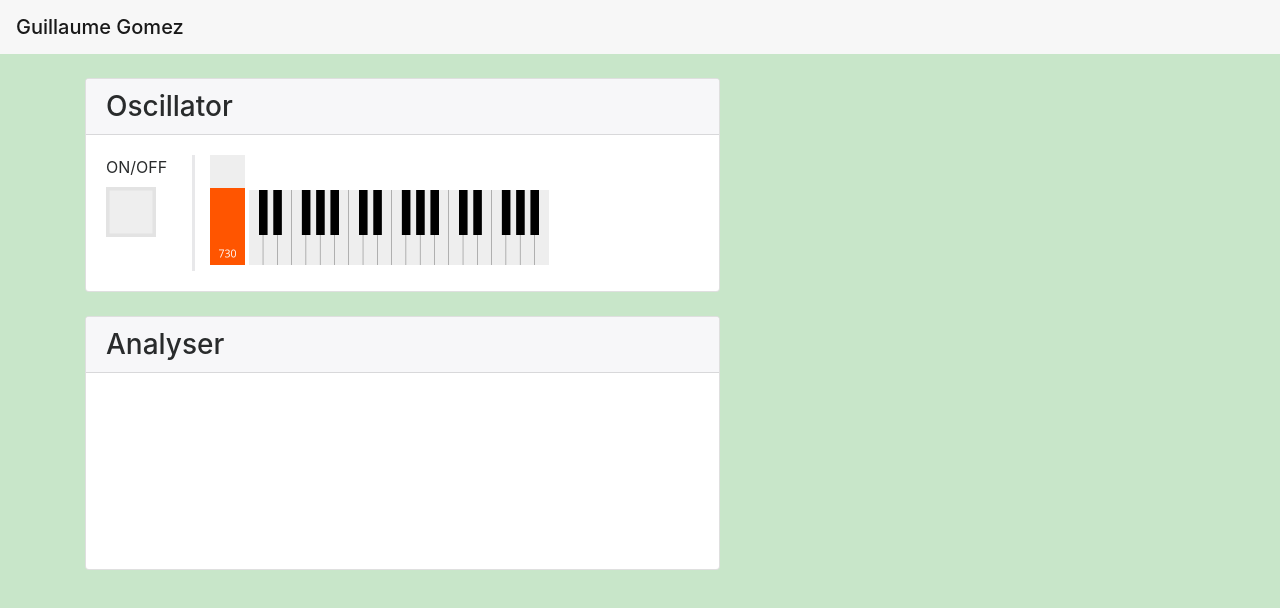
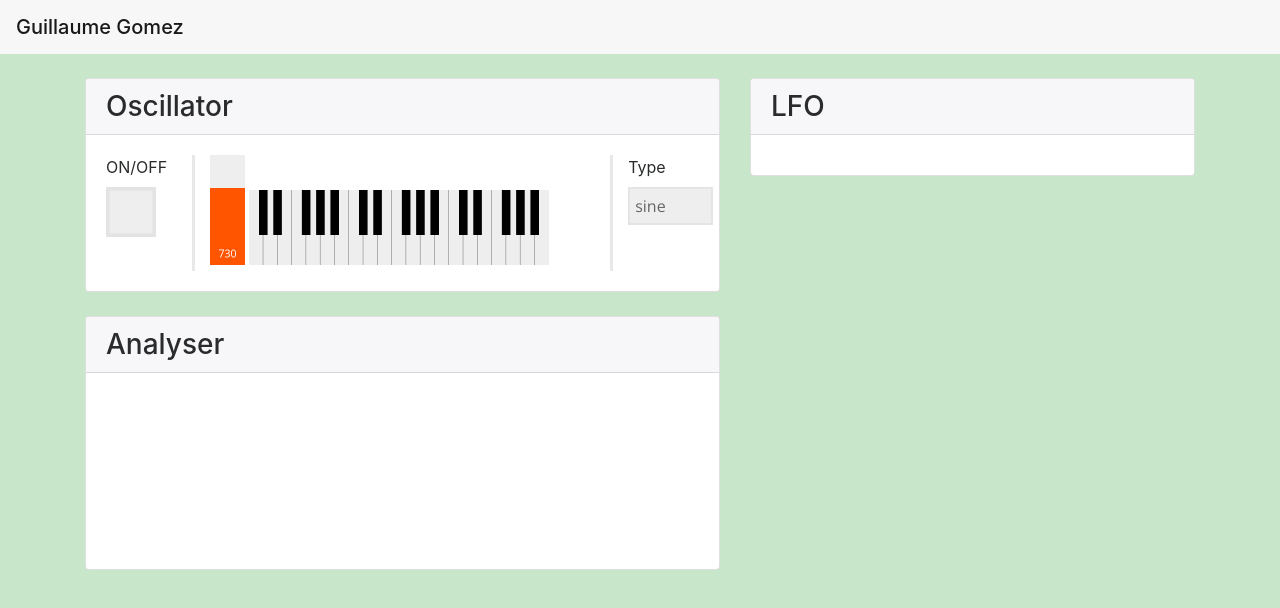
Before and after one commit to guillaume-gomez/music-mooc, a website: page src/week2/week_2_challenge.html in a window 1280 px wide. Drawn offline with nearby package versions, Linux system fonts and the light colour scheme.

Commit message:
add select

```diff
--- a/src/week2/week_2_challenge.html
+++ b/src/week2/week_2_challenge.html
@@ -15,19 +15,37 @@
     <div class="container">
       <div class="row">
         <div class="col-sm-7">
-
           <div class="card">
            <h3 class="card-header">Oscillator</h3>
             <div class="card-block">
               <div class="row">
                 <div class="col-sm-2" style="border-right: solid 3px #e8e8ea;">
-                  <label> ON/OFF</label>
+                  <label> ON/OFF </label>
                   <canvas id="on_off" nx="toggle"></canvas>
                 </div>
-                <div class="col-sm-10">
+                <div class="col-sm-8">
                   <canvas id="slidder1" nx="slider" min="100" max="1000"></canvas>
                   <canvas id="keyboard1" nx="keyboard"></canvas>
                 </div>
+                <div class="col-sm-2"  style="border-left: solid 3px #e8e8ea;">
+                  <label>Type</label>
+                  <select id="selectType">
+                    <option value="sine">sine</option>
+                    <option value="square">square</option>
+                    <option value="sawtooth">sawtooth</option>
+                    <option value="triangle">triangle</option>
+                  </select>
+                </div>
+              </div>
+            </div>
+          </div>
+        </div>
+        <div class="col-sm-5">
+          <div class="card">
+           <h3 class="card-header">LFO</h3>
+            <div class="card-block">
+              <div class="row">
+
               </div>
             </div>
           </div>
@@ -125,7 +143,7 @@
 
         for(let i = 0; i < this.bufferSize; i++) {
           barHeight = this.dataArray[ i ];
-          this.canvasCtx.fillStyle = 'rgb(56,'+(barHeight + 50)+',60)';
+          this.canvasCtx.fillStyle = 'rgb(56,'+(barHeight)+',60)';
           this.canvasCtx.fillRect(x,this.height - barHeight / 2, barWidth, barHeight);
 
           x += barWidth + 1;
@@ -207,11 +225,22 @@
       const sliderChanged = (data) => {
         oscillator.ocs().frequency.value = data.value;
       }
+
+      const initSelectType = () => {
+        const selectTag = document.getElementById("selectType");
+        selectTag.style.width = "85px";
+        const fun = (e) => {
+           oscillator.ocs().type = e.target.value;
+        }
+        selectTag.addEventListener("change", fun);
+      }
       //on page loaded
       nx.onload = () => {
         nx.widgets.keyboard1.on('*', keyboardChanged);
         nx.widgets.on_off.on('*', onOffOsc);
         nx.widgets.slidder1.on("*", sliderChanged);
+        initSelectType();
+
       };
     }
 
```
